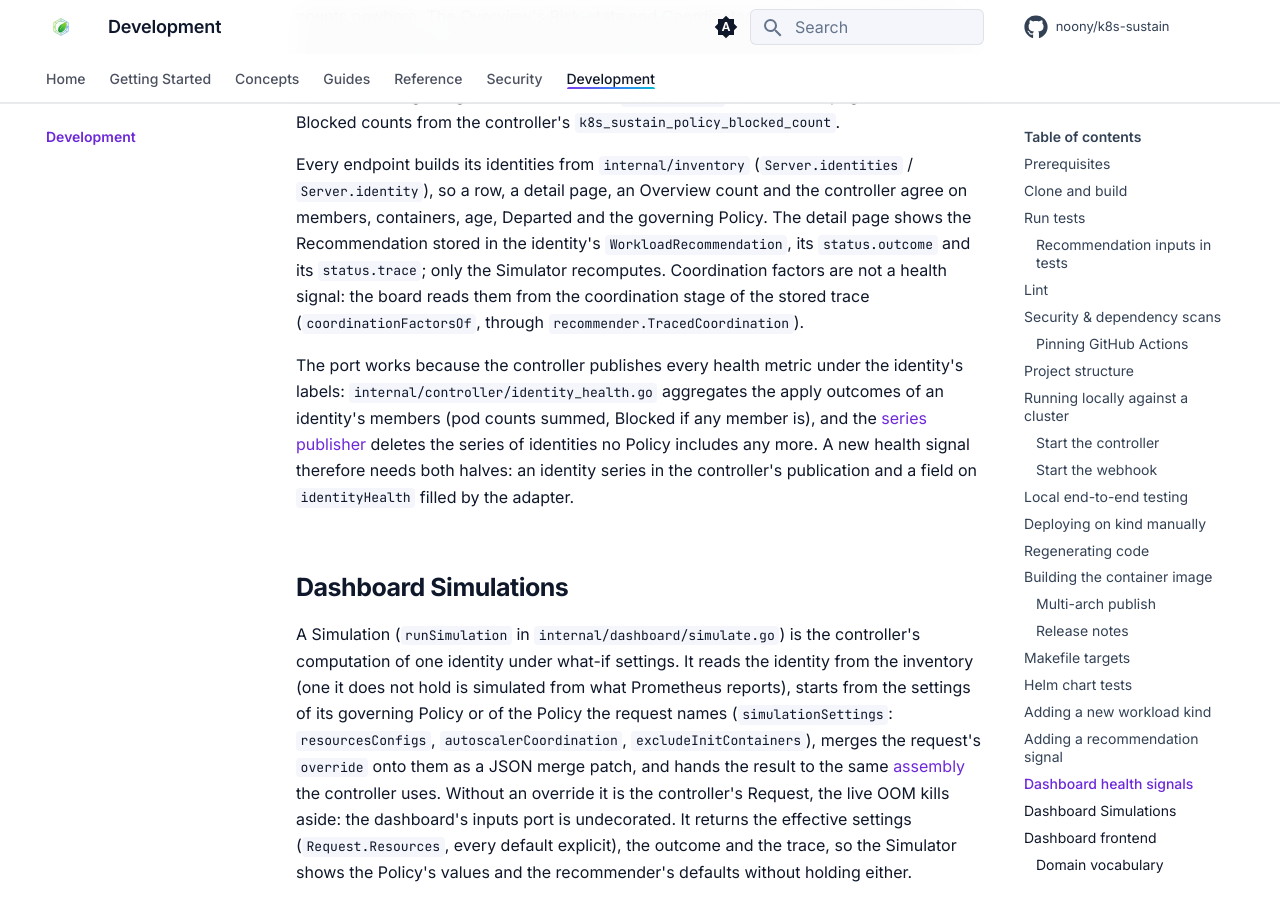
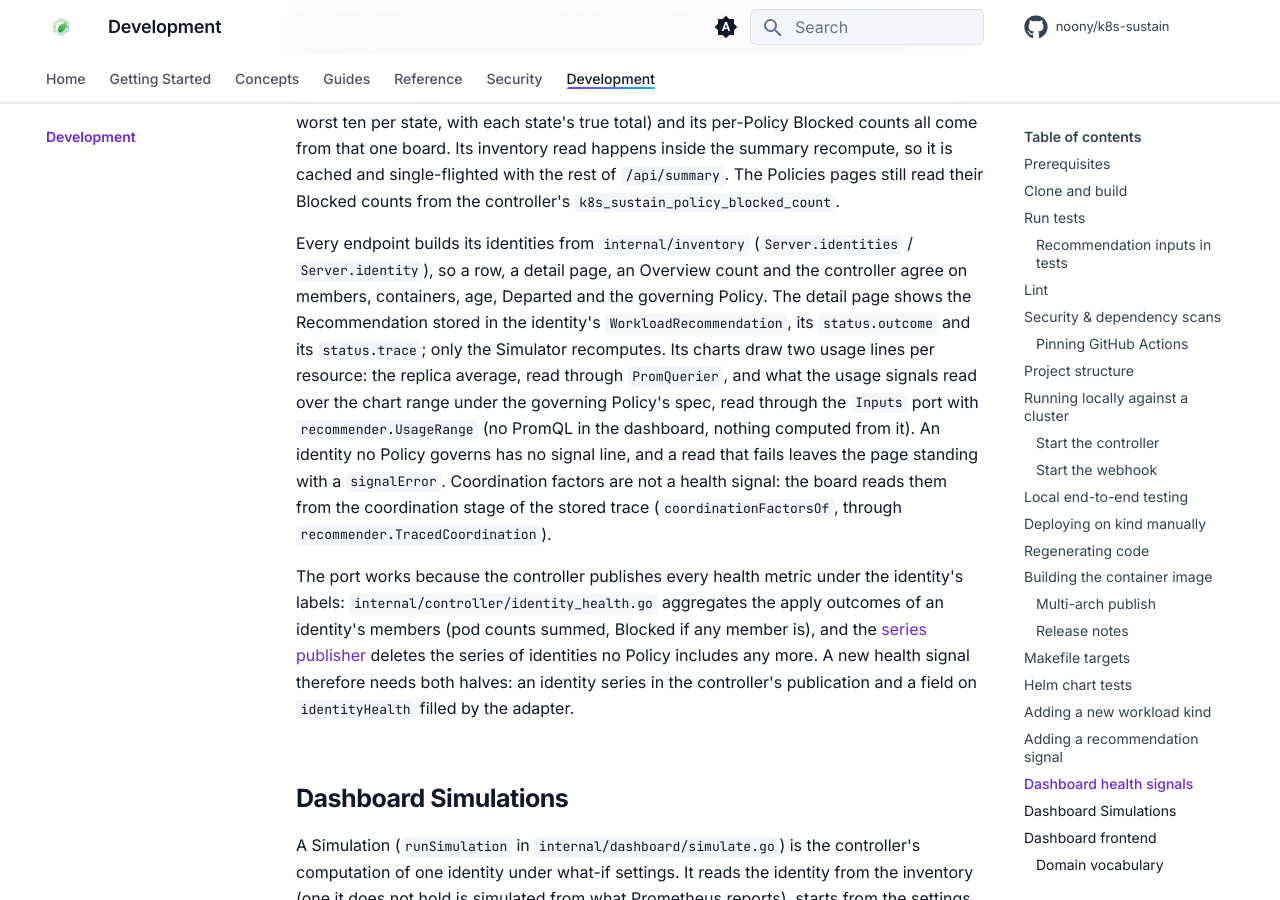
Before and after one commit to noony/k8s-sustain, an MkDocs documentation site: the page built from docs/development.md, in a window 1280 px wide and 900 px high, scrolled down 12320 px. Built offline with MkDocs 1.6.1 and Material for MkDocs 9.7.7, drawn with Linux system fonts in a browser that asks for light colours; comment, search, counter and statistics services are not loaded; the version menu is left out; some of the changed text lies outside the part shown.

Commit message:
docs: describe the detail page's two usage lines and why they differ

```diff
--- a/docs/development.md
+++ b/docs/development.md
@@ -401,7 +401,11 @@ rule), which no instant of its 24h rules can
 date. `ComputeRange` then runs the whole chain at each instant on that
 instant's values, the instant in the `stageContext`, without reading anything
 else; it is what a Simulation's charts draw, and `Request.RequestAt` no longer
-exists. To add a signal:
+exists. `UsageRange` makes the same read for an identity under a Policy's spec
+(the containers `ContainersOf` recommends, every default explicit) and
+returns only what the usage signals read at each instant, computing nothing:
+it is the line the workload detail page draws next to the replica average. To
+add a signal:
 
 1. Write `internal/recommender/signal_<name>.go`. Build its PromQL from the
    `internal/prometheus` primitives (`Shard.Selector`, `Shard.MetricsSelector`,
@@ -501,7 +505,13 @@ Every endpoint builds its identities from `internal/inventory`
 count and the controller agree on members, containers, age, Departed and the
 governing Policy. The detail page shows the Recommendation stored in the
 identity's `WorkloadRecommendation`, its `status.outcome` and its
-`status.trace`; only the Simulator recomputes. Coordination factors are not a
+`status.trace`; only the Simulator recomputes. Its charts draw two usage lines
+per resource: the replica average, read through `PromQuerier`, and what the
+usage signals read over the chart range under the governing Policy's spec,
+read through the `Inputs` port with `recommender.UsageRange` (no PromQL in the
+dashboard, nothing computed from it). An identity no Policy governs has no
+signal line, and a read that fails leaves the page standing with a
+`signalError`. Coordination factors are not a
 health signal: the board reads them from the coordination stage of the stored
 trace (`coordinationFactorsOf`, through `recommender.TracedCoordination`).
 
```
Also changed, not shown: docs/concepts/recommendation-pipeline.md (+2 -0 lines), docs/guides/dashboard.md (+17 -1 lines).
